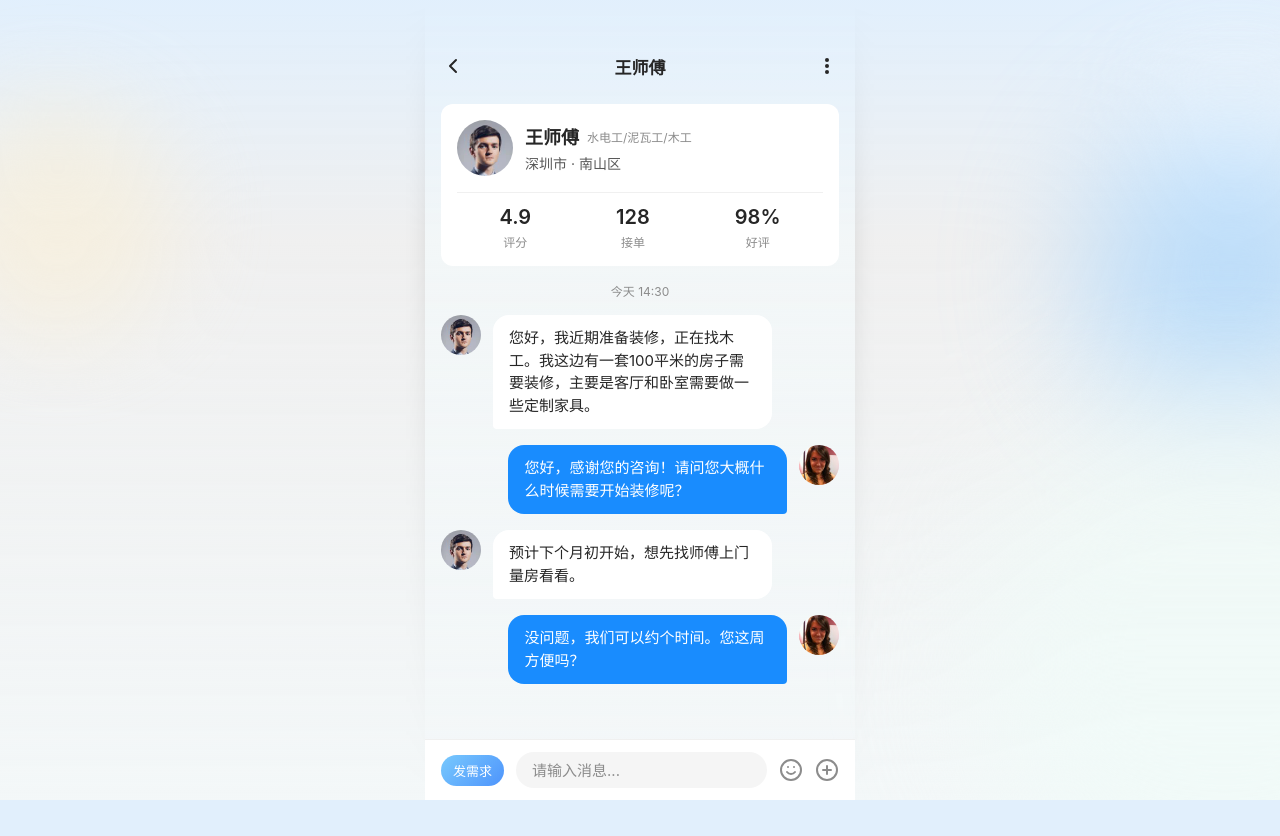
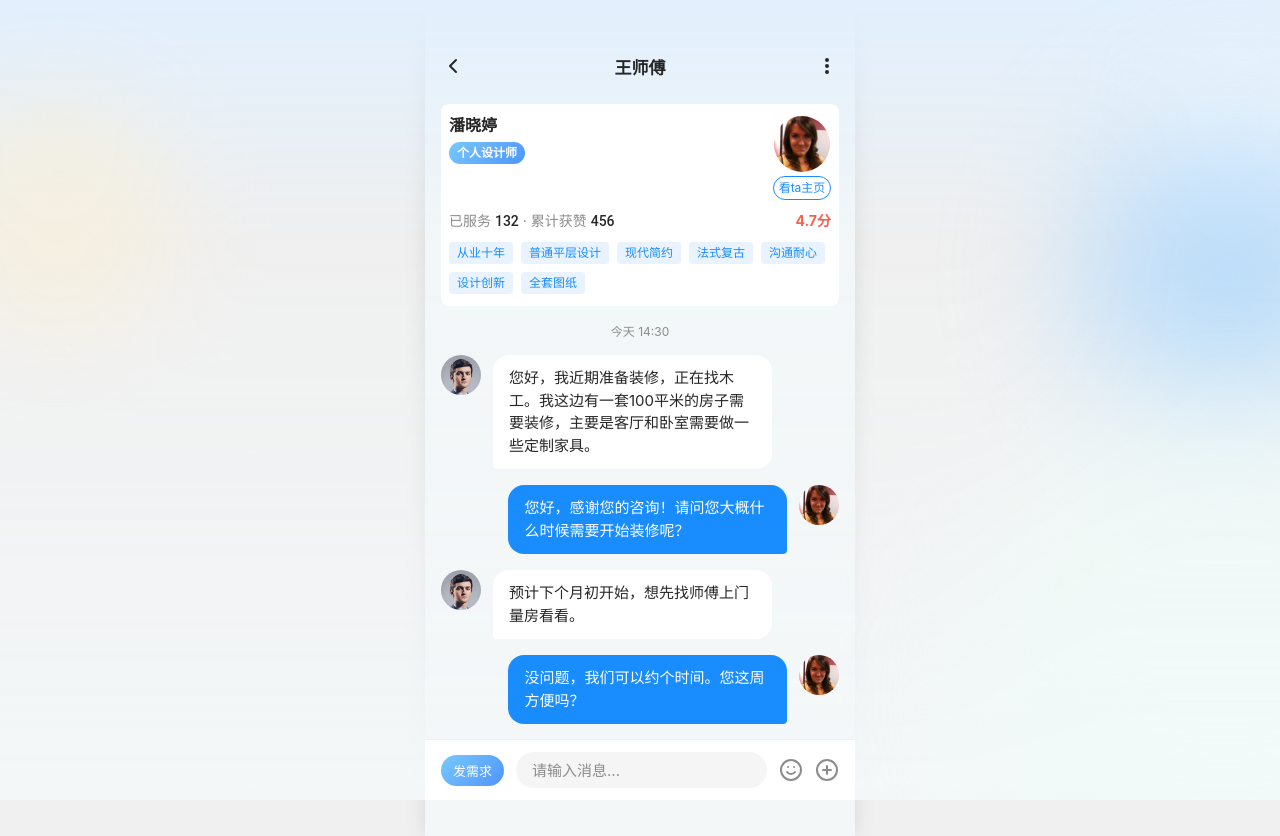
Before and after one commit to crowI9/fabu, a Vue app: page /chat in a window 1280 px wide. Before the commit the page ends 800 px from the top, so only its background shows below. Built offline with nearby package versions, Linux system fonts and the light colour scheme.

Commit message:
调整用户信息卡片样式

```diff
--- a/src/views/Chat.vue
+++ b/src/views/Chat.vue
@@ -31,29 +31,30 @@
     <div class="page-content">
       <!-- 用户信息卡片 -->
       <div class="user-card">
-        <div class="user-info">
-          <img src="/images/avatar/worker1.jpg" alt="头像" class="user-avatar">
-          <div class="user-detail">
-            <div class="user-name-row">
-              <span class="user-name">王师傅</span>
-              <span class="user-tag">水电工/泥瓦工/木工</span>
-            </div>
-            <div class="user-location">深圳市 · 南山区</div>
+        <div class="user-card-header">
+          <div class="user-basic">
+            <span class="user-name">潘晓婷</span>
+            <div class="user-role">个人设计师</div>
+          </div>
+          <div class="user-avatar-wrapper">
+            <img src="/images/avatar/designer1.jpg" alt="头像" class="user-avatar">
+            <div class="view-profile">看ta主页</div>
           </div>
         </div>
-        <div class="user-stats">
-          <div class="stat-item">
-            <span class="stat-value">4.9</span>
-            <span class="stat-label">评分</span>
+        <div class="user-stats-row">
+          <span class="stat-text">已服务 <span class="stat-num">132</span> · 累计获赞 <span class="stat-num">456</span></span>
+          <div class="rating">
+            <span class="rating-score">4.7分</span>
           </div>
-          <div class="stat-item">
-            <span class="stat-value">128</span>
-            <span class="stat-label">接单</span>
-          </div>
-          <div class="stat-item">
-            <span class="stat-value">98%</span>
-            <span class="stat-label">好评</span>
-          </div>
+        </div>
+        <div class="user-tags">
+          <span class="tag">从业十年</span>
+          <span class="tag">普通平层设计</span>
+          <span class="tag">现代简约</span>
+          <span class="tag">法式复古</span>
+          <span class="tag">沟通耐心</span>
+          <span class="tag">设计创新</span>
+          <span class="tag">全套图纸</span>
         </div>
       </div>
 
@@ -267,15 +268,54 @@ const goToDemandList = () => {
 /* 用户信息卡片 */
 .user-card {
   background: white;
-  border-radius: 12px;
-  padding: 16px;
+  border-radius: 8px;
+  padding: 12px 8px;
   flex-shrink: 0;
+  backdrop-filter: blur(2px);
+  display: flex;
+  flex-direction: column;
+  gap: 12px;
 }
 
-.user-info {
+.user-card-header {
   display: flex;
+  justify-content: space-between;
+  align-items: flex-start;
+}
+
+.user-basic {
+  display: flex;
+  flex-direction: column;
+  gap: 8px;
+}
+
+.user-name {
+  font-size: 16px;
+  font-family: 'PingFang SC', -apple-system, sans-serif;
+  font-weight: 700;
+  color: #262626;
+  line-height: 18px;
+}
+
+.user-role {
+  padding: 4px 8px;
+  background: linear-gradient(135deg, #78C9FD 0%, #4E94FC 100%);
+  border-radius: 16px;
+  font-size: 12px;
+  font-family: 'PingFang SC', -apple-system, sans-serif;
+  font-weight: 700;
+  color: white;
+  line-height: 14px;
+  display: inline-flex;
+  justify-content: center;
   align-items: center;
-  margin-bottom: 16px;
+}
+
+.user-avatar-wrapper {
+  display: flex;
+  flex-direction: column;
+  align-items: center;
+  gap: 4px;
 }
 
 .user-avatar {
@@ -283,68 +323,74 @@ const goToDemandList = () => {
   height: 56px;
   border-radius: 50%;
   object-fit: cover;
-  margin-right: 12px;
 }
 
-.user-detail {
-  flex: 1;
-}
-
-.user-name-row {
-  display: flex;
-  align-items: center;
-  gap: 8px;
-  margin-bottom: 4px;
-}
-
-.user-name {
-  font-size: 18px;
-  font-family: 'PingFang SC', -apple-system, sans-serif;
-  font-weight: 600;
-  color: #262626;
-}
-
-.user-tag {
+.view-profile {
+  width: 58px;
+  height: 24px;
+  background: white;
+  border-radius: 100px;
+  border: 0.5px solid #198CFE;
   font-size: 12px;
   font-family: 'PingFang SC', -apple-system, sans-serif;
   font-weight: 400;
-  color: #8C8C8C;
+  color: #198CFE;
+  line-height: 16px;
+  display: flex;
+  justify-content: center;
+  align-items: center;
+  cursor: pointer;
 }
 
-.user-location {
+.user-stats-row {
+  display: flex;
+  justify-content: space-between;
+  align-items: center;
+}
+
+.stat-text {
   font-size: 14px;
   font-family: 'PingFang SC', -apple-system, sans-serif;
   font-weight: 400;
-  color: #595959;
+  color: #8C8C8C;
+  line-height: 18px;
 }
 
-.user-stats {
-  display: flex;
-  align-items: center;
-  justify-content: space-around;
-  padding-top: 12px;
-  border-top: 1px solid #F0F0F0;
+.stat-num {
+  color: #262626;
+  font-family: 'Roboto', -apple-system, sans-serif;
+  font-weight: 500;
 }
 
-.stat-item {
+.rating {
   display: flex;
-  flex-direction: column;
   align-items: center;
   gap: 4px;
 }
 
-.stat-value {
-  font-size: 20px;
+.rating-score {
+  font-size: 14px;
   font-family: 'PingFang SC', -apple-system, sans-serif;
-  font-weight: 600;
-  color: #262626;
+  font-weight: 700;
+  color: #F55F4E;
+  line-height: 18px;
 }
 
-.stat-label {
+.user-tags {
+  display: flex;
+  flex-wrap: wrap;
+  gap: 8px;
+}
+
+.tag {
+  padding: 4px 8px;
+  background: #E8F3FF;
+  border-radius: 4px;
   font-size: 12px;
   font-family: 'PingFang SC', -apple-system, sans-serif;
   font-weight: 400;
-  color: #8C8C8C;
+  color: #198CFE;
+  line-height: 14px;
 }
 
 /* 聊天内容区域 */
```
